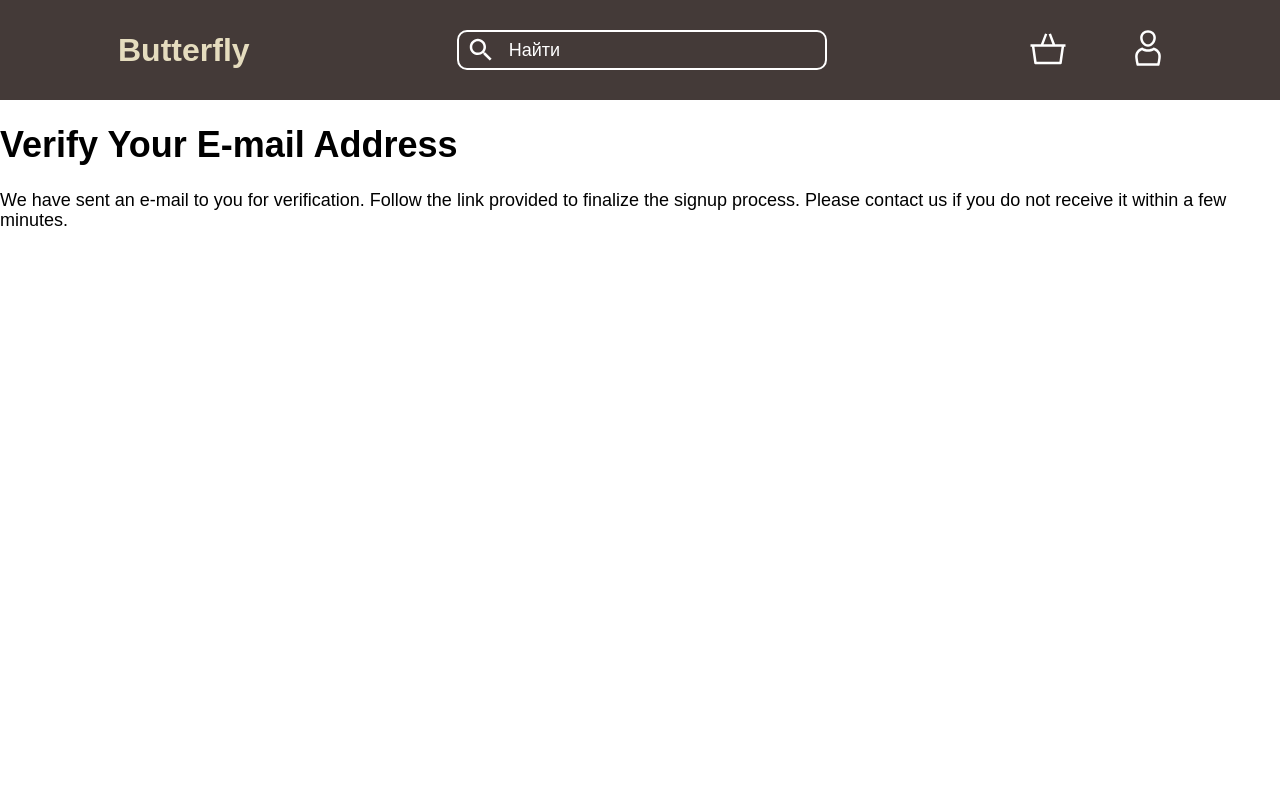
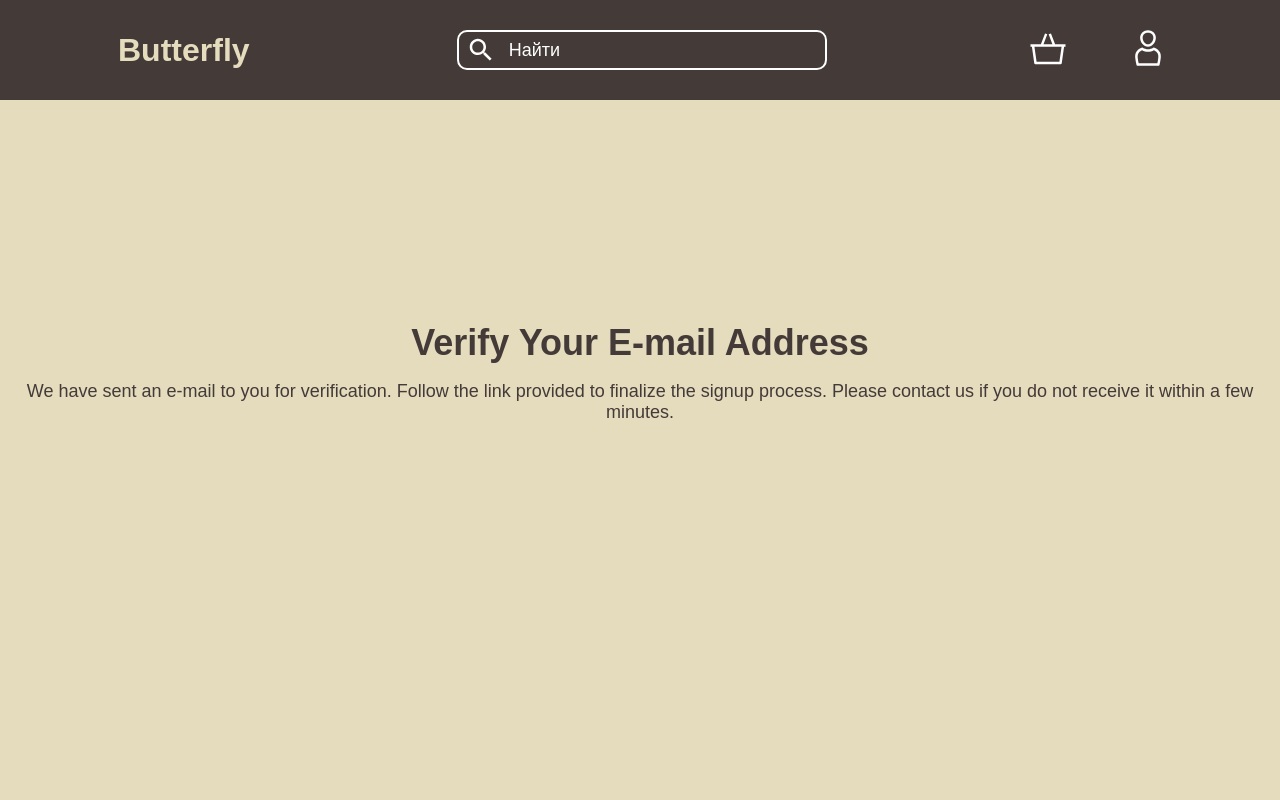
Before and after one commit to PavelGrebenshikov/butterfly, a Django app: page /accounts/confirm-email/ in a window 1280 px wide. Run offline with Django 3.2, Linux system fonts and the light colour scheme; parts of the project's set-up code (start-up, migrations or seed data) failed here and were passed over.

Commit message:
Changed class structure in templates. Added styles for check templates.

```diff
--- /dev/null
+++ b/butterfly/static/css/verification.css
@@ -0,0 +1,20 @@
+body {
+    background-color: var(--bg-color);
+}
+h1 {
+    color: var(--background-color);
+    text-align: center;
+    margin: -10% 0 0 0;
+    padding: 0;
+}
+p {
+    text-align: center;
+    color: var(--background-color);
+}
+.verification {
+    width: 100%;
+    height: calc(100vh - 100px);
+    display: flex;
+    justify-content: center;
+    align-items: center;
+}
--- a/butterfly/templates/account/verification_sent.html
+++ b/butterfly/templates/account/verification_sent.html
@@ -1,12 +1,21 @@
 {% extends "account/base.html" %}
 
 {% load i18n %}
+{% load static %}
+
+{% block styles %}
+<link rel="stylesheet" href="{% static 'css/verification.css' %}">
+{% endblock styles %}
 
 {% block head_title %}{% translate "Verify Your E-mail Address" %}{% endblock %}
 
 {% block inner %}
-    <h1>{% translate "Verify Your E-mail Address" %}</h1>
 
-    <p>{% blocktranslate %}We have sent an e-mail to you for verification. Follow the link provided to finalize the signup process. Please contact us if you do not receive it within a few minutes.{% endblocktranslate %}</p>
+    <div class="verification">
+        <div class="verification__info">
+            <h1>{% translate "Verify Your E-mail Address" %}</h1>
+            <p>{% blocktranslate %}We have sent an e-mail to you for verification. Follow the link provided to finalize the signup process. Please contact us if you do not receive it within a few minutes.{% endblocktranslate %}</p>
+        </div>
+    </div>
 
 {% endblock %}
```
Also changed, not shown: butterfly/static/css/confirm_email.css (added, +35 -0 lines), butterfly/templates/account/email_confirm.html (+10 -1 lines), butterfly/templates/account/verified_email_required.html (+11 -0 lines).
